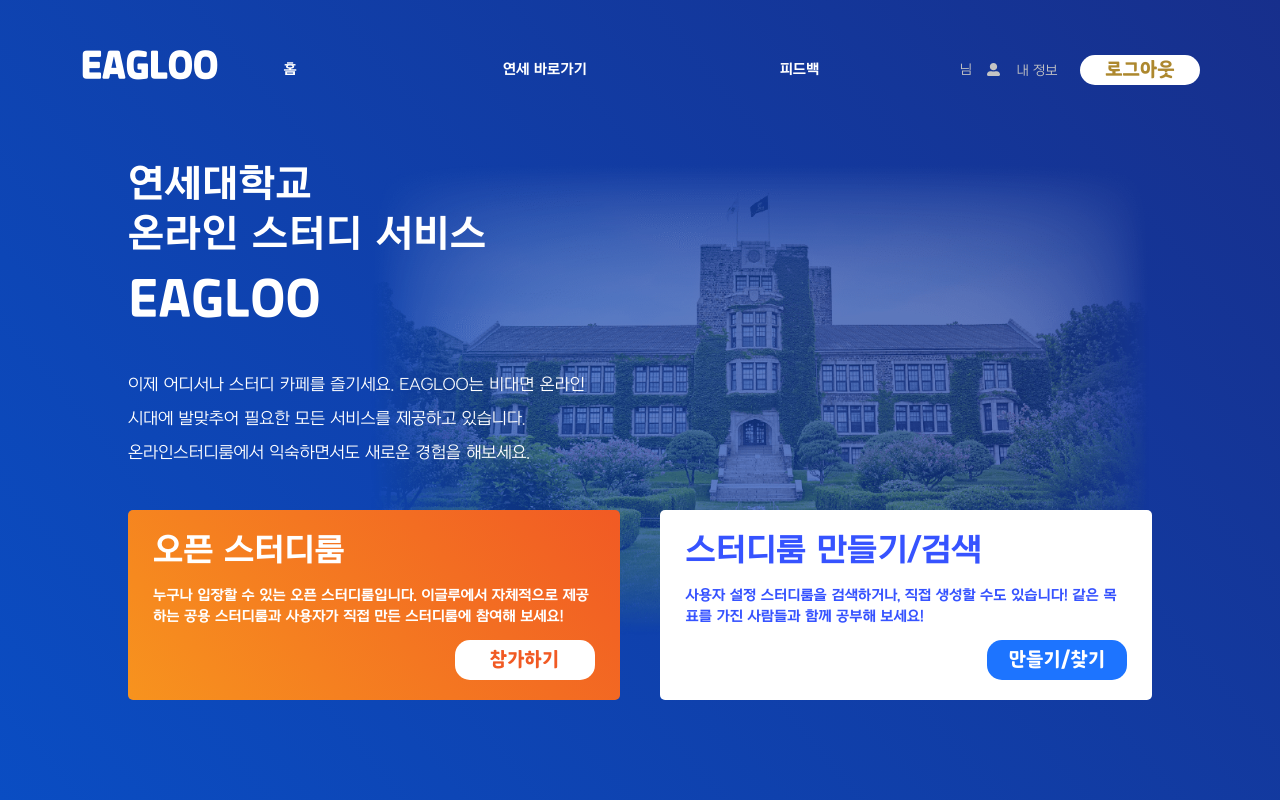
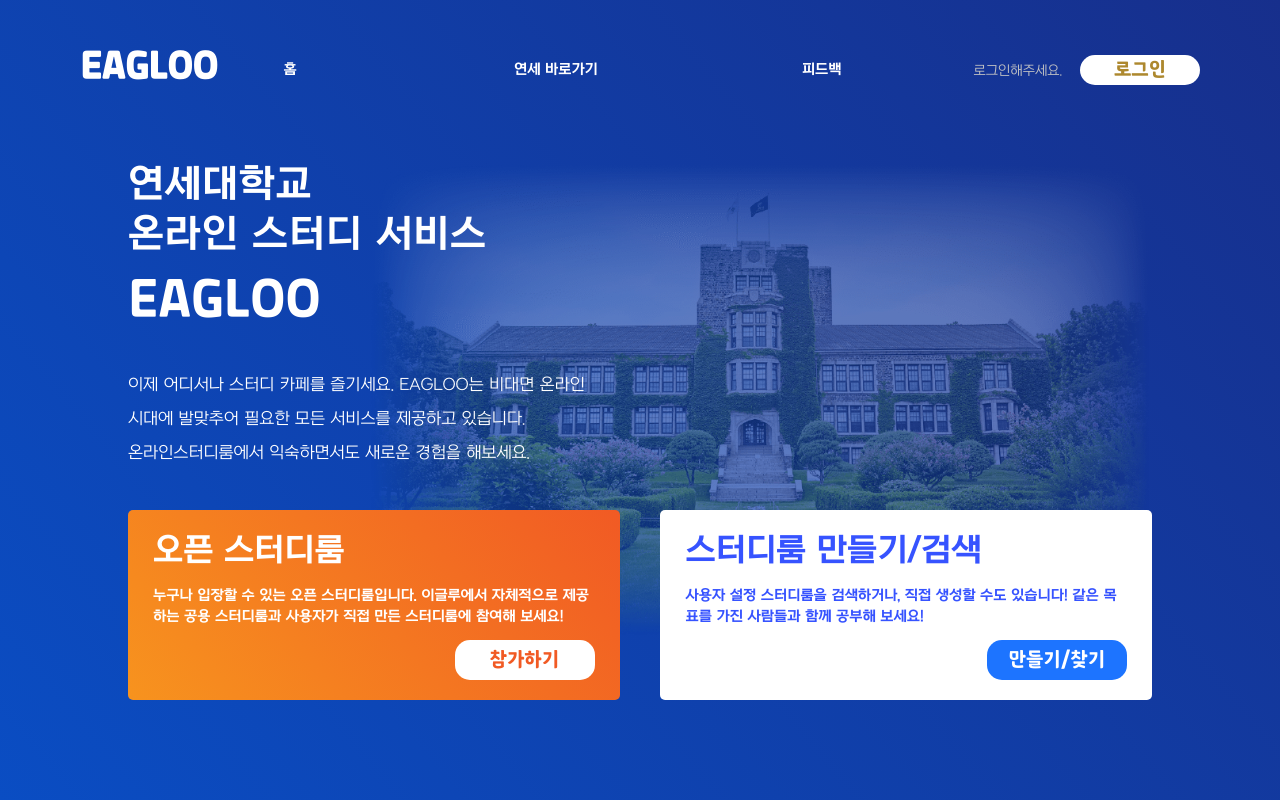
Before and after one commit to eagloo-yonsei/eaglooFrontRenewal, a Next.js app: page / in a window 1280 px wide. Built offline with nearby package versions, Linux system fonts and the light colour scheme.

Commit message:
feat(#1_home): 로그인 / 로그아웃 / 소켓 요청 구현

```diff
--- a/src/app.feature/home/component/HomeEntry.tsx
+++ b/src/app.feature/home/component/HomeEntry.tsx
@@ -58,9 +58,8 @@
       right: 25px;
       bottom: 20px;
       border-radius: 15px;
-      display: flex;
-      align-items: center;
-      justify-content: center;
+      text-align: center;
+      line-height: 40px;
       width: 140px;
       height: 40px;
       font-size: 22px;
--- a/src/app.layout/App.tsx
+++ b/src/app.layout/App.tsx
@@ -1,17 +1,33 @@
 import React, { useEffect } from 'react';
+import styled from 'styled-components';
+import io from 'socket.io-client';
 import AdminLayout from './AdminLayout';
 import AppLayout from './AppLayout';
-import styled from 'styled-components';
 import { useGetUser, useStoreIntoAPP } from 'app.store/intoAPP/store.intoAPP';
 
 const App = ({ componentContent }) => {
-  // TO DO: 어드민 계정 여부 확인
   const intoAPPGetUser = useStoreIntoAPP((state) => state.requestAuthUser);
+  const setSocket = useStoreIntoAPP((state) => state.setSocket);
+
   const getUser = useGetUser();
-  const { isLoading, info } = getUser;
+  const { isLoading, socket, login, info } = getUser;
   useEffect(() => {
     intoAPPGetUser();
   }, []);
+
+  useEffect(() => {
+    if (login) {
+      if (info && !info.isAdmin && !socket) {
+        let socket = io(process.env.EAGLOO_API_URI, {
+          query: { userInfo: JSON.stringify(info) },
+        });
+        setSocket(socket);
+      }
+    } else {
+      socket?.disconnect();
+      setSocket(undefined);
+    }
+  }, [isLoading, login]);
 
   console.log(getUser);
 
--- a/src/app.layout/header/HeaderRT.tsx
+++ b/src/app.layout/header/HeaderRT.tsx
@@ -1,14 +1,24 @@
 import React from 'react';
 import styled from 'styled-components';
 import Link from 'next/link';
+import { useRouter } from 'next/router';
 import { FontAwesomeIcon } from '@fortawesome/react-fontawesome';
 import { faUserAlt } from '@fortawesome/free-solid-svg-icons';
+import { useStoreIntoAPP } from 'app.store/intoAPP/store.intoAPP';
 
 const HeaderRT = ({ getUser }) => {
-  const { isLoading, login, info } = getUser;
+  const logoutAuthUser = useStoreIntoAPP((state) => state.logoutAuthUser);
+  const { login, info } = getUser;
+  const router = useRouter();
+
+  const handleLogin = () => {
+    router.push('/login');
+  };
 
   return (
     <StyledWrapper>
+      {login ? (
+        <>
           <div className="user-info-wrap">
             <div className="user-info">{info?.nickname ?? info?.email} 님</div>
             <div className="user-image">
@@ -18,7 +28,19 @@
               <Link href="/profile">내 정보</Link>
             </div>
           </div>
-      <div className="logout-button">로그아웃</div>
+          <div className="logout-button" onClick={logoutAuthUser}>
+            로그아웃
+          </div>
+        </>
+      ) : (
+        <>
+          <div className="user-info-wrap">로그인해주세요.</div>
+
+          <div className="logout-button" onClick={handleLogin}>
+            로그인
+          </div>
+        </>
+      )}
     </StyledWrapper>
   );
 };
--- a/src/app.store/intoAPP/store.intoAPP.ts
+++ b/src/app.store/intoAPP/store.intoAPP.ts
@@ -1,16 +1,18 @@
 import create from 'zustand';
-import { parseCookies } from 'nookies';
+import { destroyCookie, parseCookies } from 'nookies';
 
 export const useStoreIntoAPP = create<any>((set) => ({
   getUser: {
     login: false,
     isLoading: true,
+    socket: null,
     info: null,
   },
 
   requestAuthUser: async (): Promise<any> => {
     const cookies = parseCookies();
     const userInfo = cookies['_eagloo_user_info'];
+
     if (userInfo) {
       set((state) => ({
         getUser: {
@@ -32,6 +34,30 @@
       });
     }
   },
+
+  logoutAuthUser: async (): Promise<any> => {
+    set((state) => {
+      destroyCookie(null, '_eagloo_user_info');
+      return {
+        getUser: {
+          login: false,
+          isLoading: false,
+          info: null,
+        },
+      };
+    });
+  },
+
+  setSocket: async (socketData): Promise<any> => {
+    set((state) => {
+      return {
+        getUser: {
+          ...state?.getUser,
+          socket: socketData,
+        },
+      };
+    });
+  },
 }));
 
 export const useGetUser = () => {
--- a/src/pages/login/index.tsx
+++ b/src/pages/login/index.tsx
@@ -1,8 +1,8 @@
 import React, { useEffect } from 'react';
 import styled from 'styled-components';
+import { useRouter } from 'next/router';
 import ScreenLogin from 'app.feature/login/screen/ScreenLogin';
 import { useGetUser } from 'app.store/intoAPP/store.intoAPP';
-import { useRouter } from 'next/router';
 
 const Page_Login = () => {
   const getUser = useGetUser();
```
Lines whose indentation alone changed are shown as unchanged.
